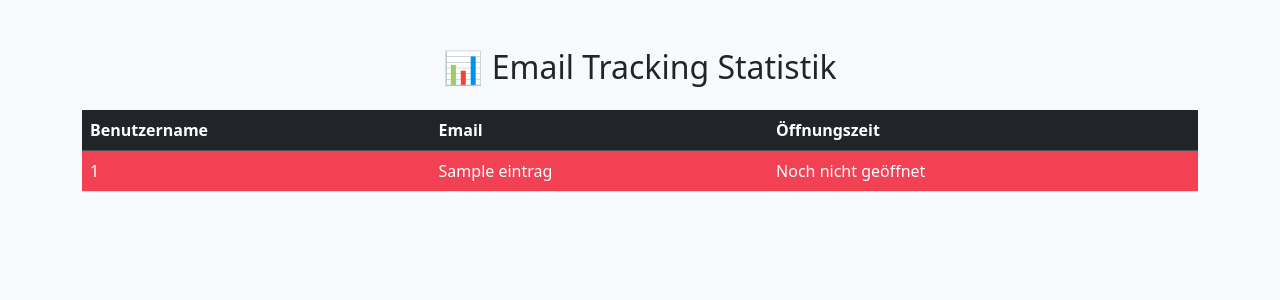
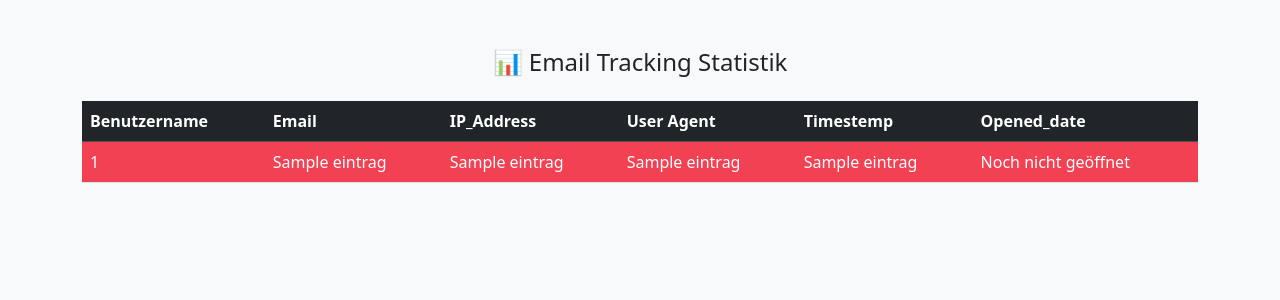
Before and after one commit to Chakour-Bouraima/email-tracking, a Flask app: template templates/index.html in a window 1280 px wide. Shown: the part 56-356 px from the top of the page. Run offline with Flask 3, Linux system fonts and the light colour scheme; the template is opened without the code that fills it: most values are stand-ins (such as "Sample title", 1, 10 or a date in 2020); some libraries are stand-ins or nearby versions.

Commit message:
fix table

```diff
--- a/routes.py
+++ b/routes.py
@@ -62,10 +62,9 @@ def send_email_api():
 def home():
     conn = sqlite3.connect('tracking.db')
     cursor = conn.cursor()
-    cursor.execute("SELECT user_name, email, opened_at FROM email_tracking")
+    cursor.execute("SELECT user_name,email,ip_address,user_agent,opened_at FROM email_tracking")
     daten = cursor.fetchall()
     conn.close()
-
     return render_template("index.html", daten=daten)
 def track_email():
     uuid_received = request.args.get('id')
--- a/templates/index.html
+++ b/templates/index.html
@@ -14,7 +14,7 @@
 {% include 'nav.html' %}
 <body class="bg-light">
     <div class="container mt-5">
-        <h2 class="text-center mb-4">📊 Email Tracking Statistik</h2>
+        <h4 class="text-center mb-4">📊 Email Tracking Statistik</h4>
 
         <div class="table-responsive">
             <table class="table table-striped">
@@ -22,15 +22,24 @@
                     <tr>
                         <th>Benutzername</th>
                         <th>Email</th>
-                        <th>Öffnungszeit</th>
+                        <th>IP_Address</th>
+                        <th>User Agent</th>
+                        <th>Timestemp</th>
+                        <th>Opened_date</th>
+
+
                     </tr>
                 </thead>
                 <tbody>
                     {% for eintrag in daten %}
                     <tr  >
-                        <td class="{% if not eintrag[2] %}table-danger-row{% endif %}">{{ eintrag[0] }}</td>
-                        <td class="{% if not eintrag[2] %}table-danger-row{% endif %}">{{ eintrag[1] }}</td>
-                        <td class="{% if not eintrag[2] %}table-danger-row{% endif %}">{{ eintrag[2] if eintrag[2] else "Noch nicht geöffnet" }}</td>
+                        <td class="{% if not eintrag[4] %}table-danger-row{% endif %}">{{ eintrag[0] }}</td>
+                        <td class="{% if not eintrag[4] %}table-danger-row{% endif %}">{{ eintrag[1] }}</td>
+                        <td class="{% if not eintrag[4] %}table-danger-row{% endif %}">{{ eintrag[3] }}</td>
+                        <td class="{% if not eintrag[4] %}table-danger-row{% endif %}">{{ eintrag[2] }}</td>
+                        <td class="{% if not eintrag[4] %}table-danger-row{% endif %}">{{ eintrag[4] }}</td>
+                        <td class="{% if not eintrag[4] %}table-danger-row{% endif %}">{{ eintrag[4] if eintrag[4] else "Noch nicht geöffnet" }}</td>
+
                     </tr>
                     {% endfor %}
                 </tbody>
```
Also changed, not shown: tracking.db.
